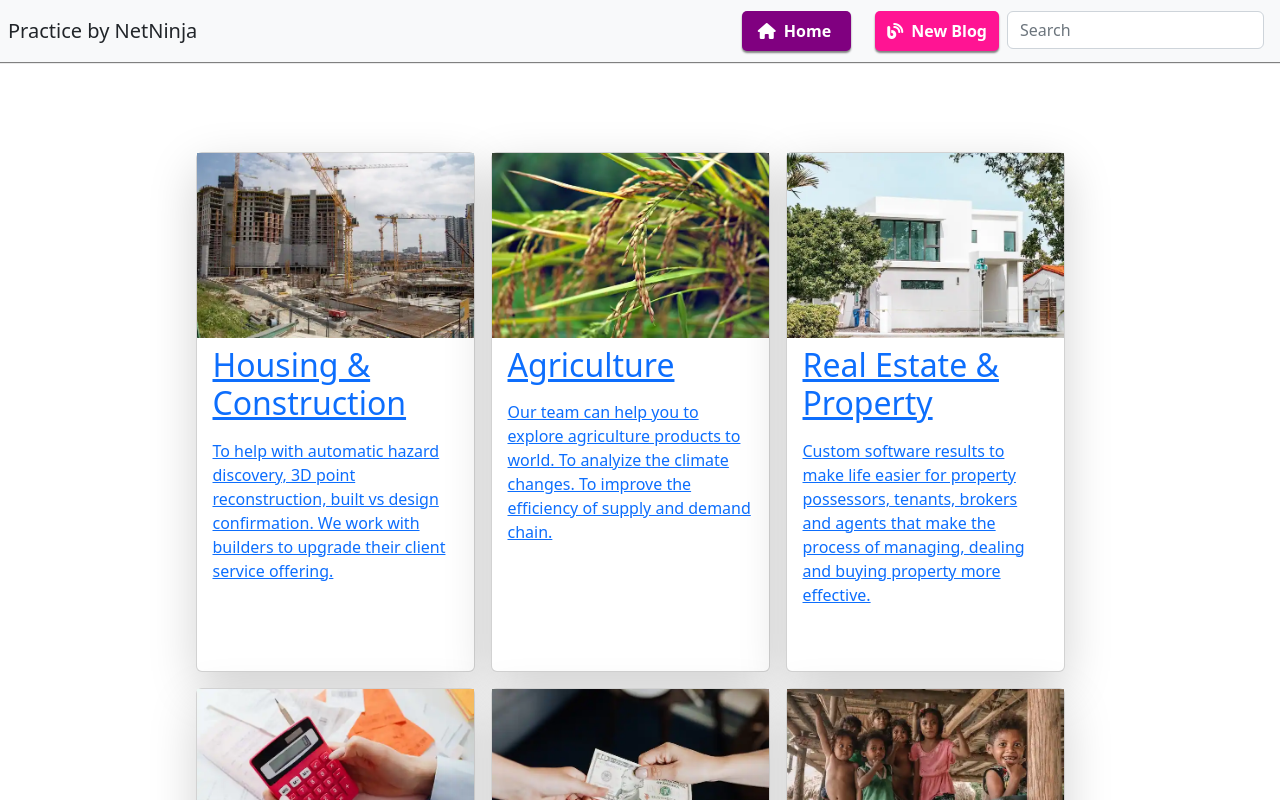
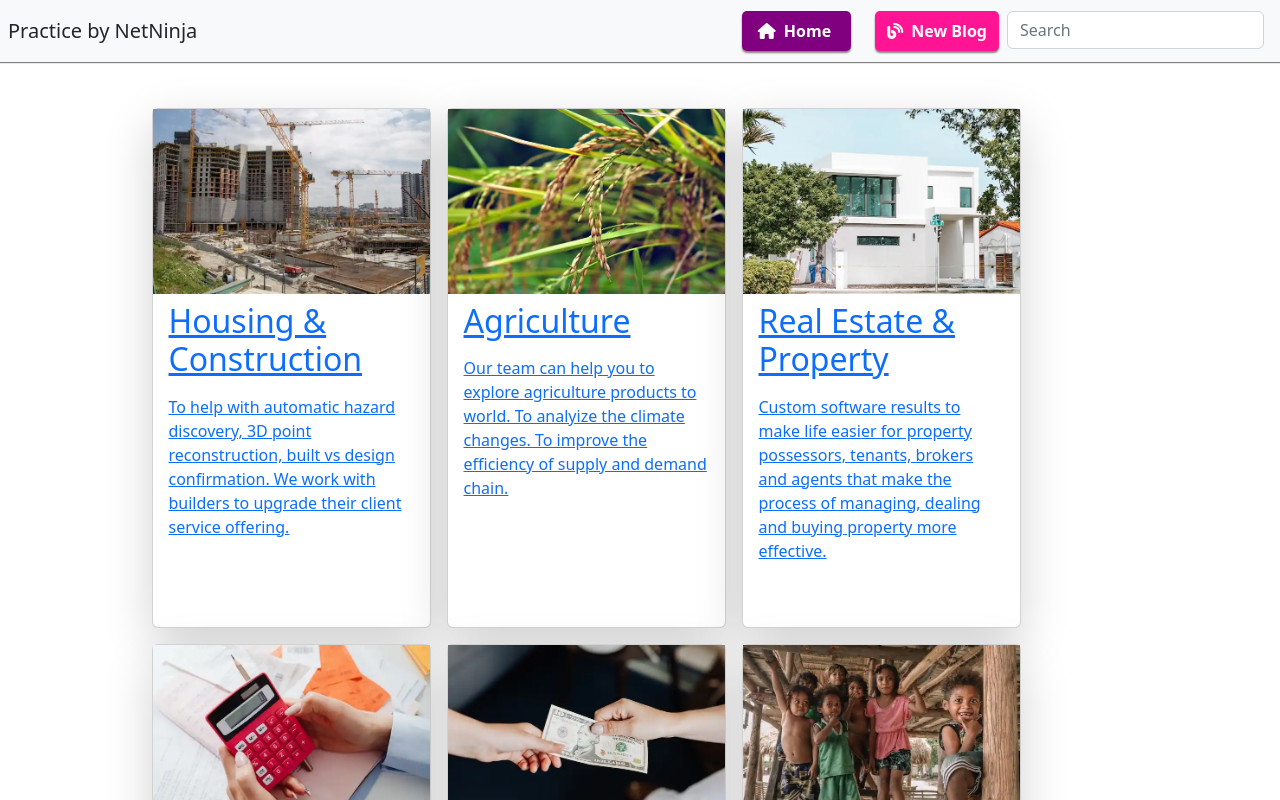
Before and after one commit to RajeshVarma22/deskSite2, a React (Create React App) app: page / in a window 1280 px wide. Shown: the top 800 px of the page. Built offline with nearby package versions, Linux system fonts and the light colour scheme.

Commit message:
Update Desktops.jsx

```diff
--- a/src/components2/Desktops.jsx
+++ b/src/components2/Desktops.jsx
@@ -166,7 +166,7 @@ const Desktops = () => {
 
   return (
     <div className='mt-5 container-fluid pt-5' id='Desktops'>
-      <div className="row m-5 container" style={{justifyContent: "center"}}>
+      <div className="row m-1 container" style={{justifyContent: "center"}}>
         {sectors.map((sector) => {
           return (
             <div className="card gx-0 m-2 shadow-lg col-sm-9 col-md-5 col-lg-3" key={sector.id}>
```
